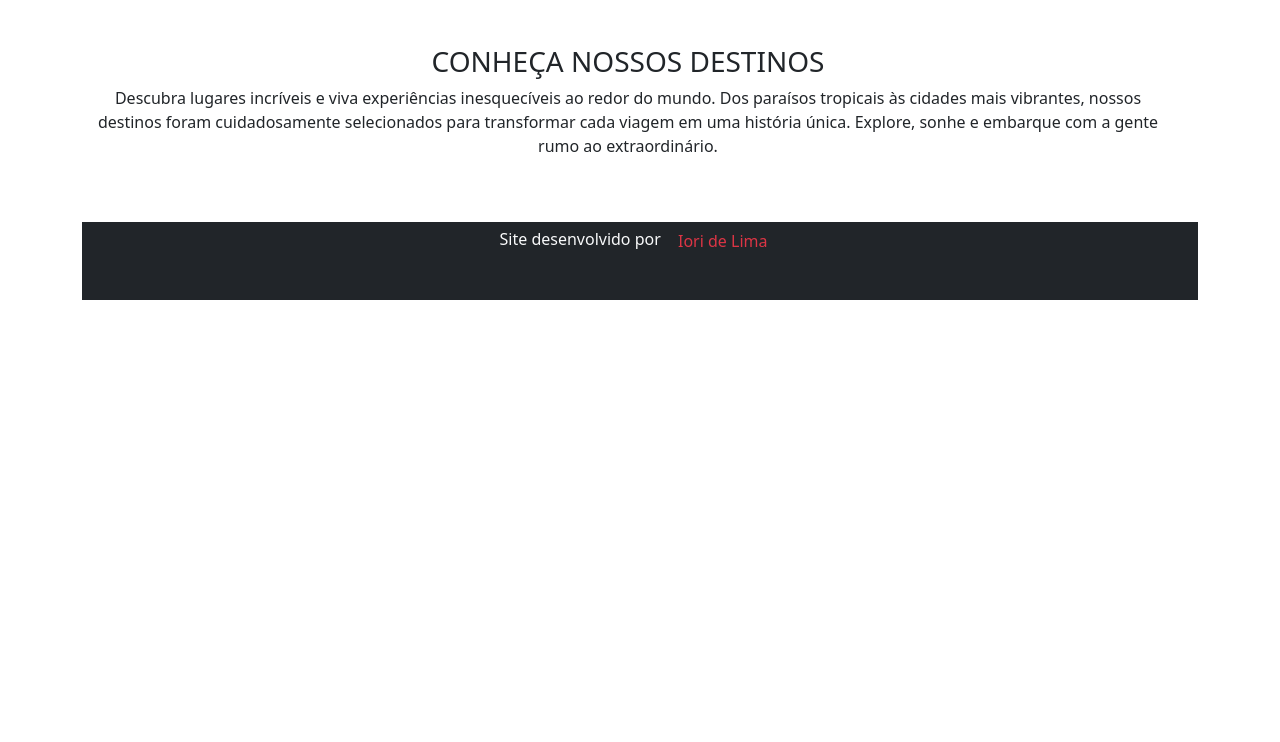
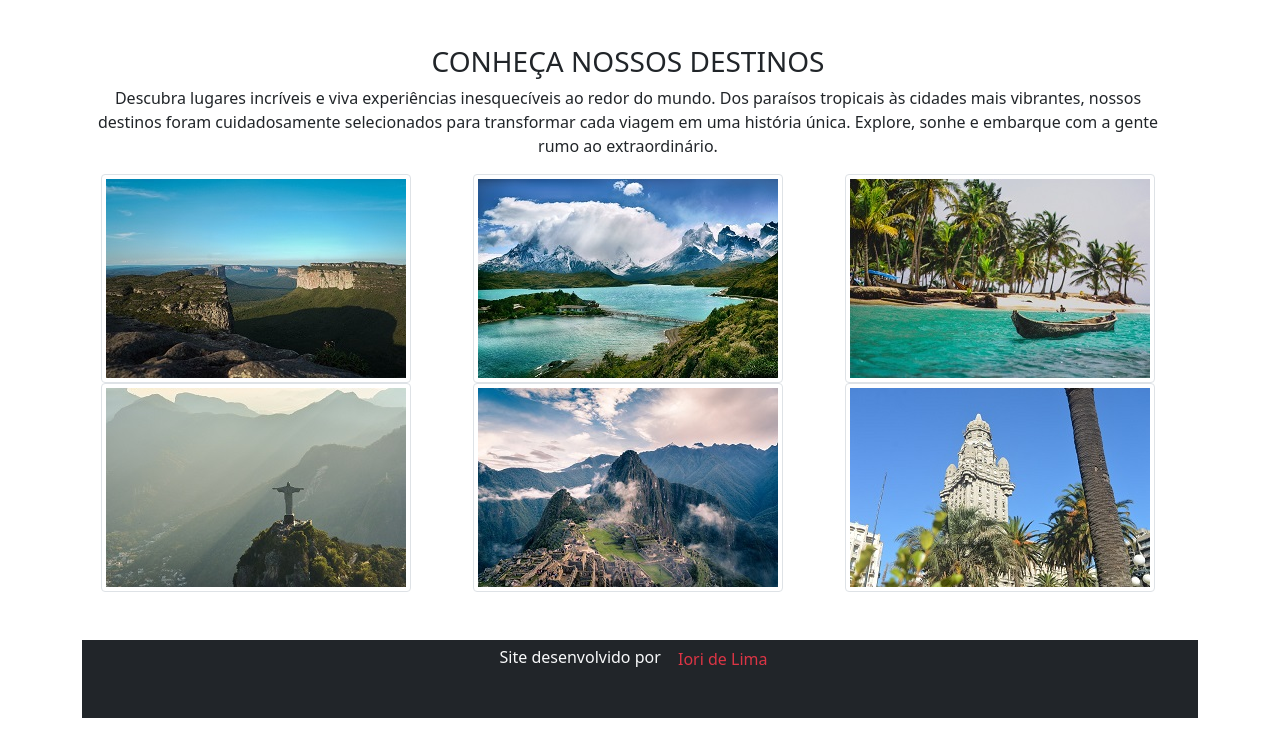
Before and after one commit to Iorilima019/Agencia_Viagem, a plain HTML site: page index.html in a window 1280 px wide. Shown: the part 829-1571 px from the top of the page. Before the commit the page ends 1153 px from the top, so only its background shows below. Drawn offline with nearby package versions, Linux system fonts and the light colour scheme; a script that the page names is missing.

Commit message:
Update index.html

```diff
--- a/index.html
+++ b/index.html
@@ -88,7 +88,29 @@
  </div>
 
 
+<div class="row">
+        <div class="col text-center">
+            <img src="img/min-chapada-diamantina.jpg" class="img-fluid img-thumbnail" alt="Chapada Diamantina">
+        </div>
+        <div class="col text-center">
+            <img src="img/min-chile.jpg" class="img-fluid img-thumbnail" alt="Chile">
+        </div>
+        <div class="col text-center">
+            <img src="img/min-panama.jpg" class="img-fluid img-thumbnail" alt="Panama">
+        </div>
+    </div>
 
+    <div class="row text-center">
+        <div class="col">
+            <img src="img/min-rio-de-janeiro.jpg" class="img-fluid img-thumbnail" alt="Rio de Janeiro">
+        </div>
+        <div class="col">
+            <img src="img/min-peru.jpg" class="img-fluid img-thumbnail" alt="Peru">
+        </div>
+        <div class="col">
+            <img src="img/min-uruguai.jpg" class="img-fluid img-thumbnail" alt="uruguai">
+        </div>
+    </div>
 
 
 </div>
```
